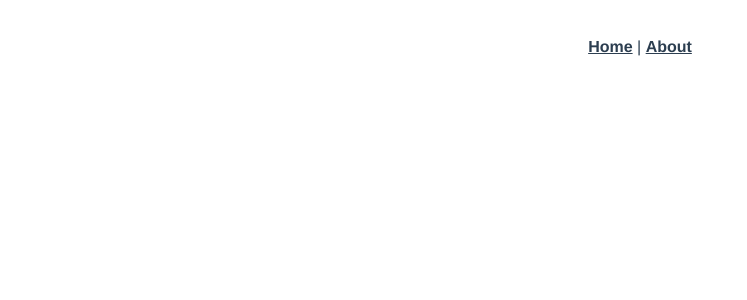
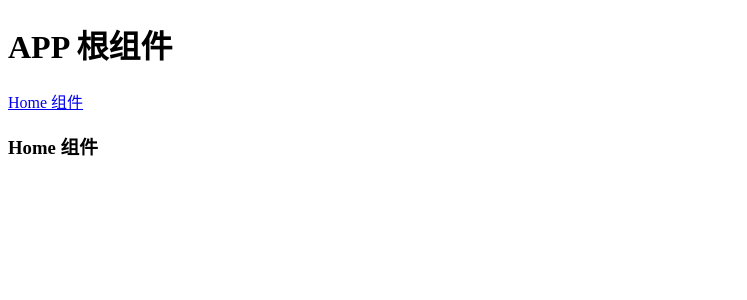
Before and after one commit to wood224/QuietMusic, a Vue app in the folder front/: page /#/home in a window 1280 px wide. Before the commit this address had no page. Shown: the top 300 px of the page, without its empty margins (0-747 px from the left). Built offline with nearby package versions, Linux system fonts and the light colour scheme.

Commit message:
初步格式化

```diff
--- a/front/public/index.html
+++ b/front/public/index.html
@@ -1,17 +1,23 @@
 <!DOCTYPE html>
 <html lang="">
+
 <head>
   <meta charset="utf-8">
   <meta http-equiv="X-UA-Compatible" content="IE=edge">
   <meta name="viewport" content="width=device-width,initial-scale=1.0">
-    <link rel="icon" href="<%= BASE_URL %>favicon.ico">
-    <title><%= htmlWebpackPlugin.options.title %></title>
+  <link rel="icon" href="favicon.ico">
+  <title>
+    <%= htmlWebpackPlugin.options.title %>
+  </title>
 </head>
+
 <body>
   <noscript>
-      <strong>We're sorry but <%= htmlWebpackPlugin.options.title %> doesn't work properly without JavaScript enabled. Please enable it to continue.</strong>
+    <strong>We're sorry but <%= htmlWebpackPlugin.options.title %> doesn't work properly without JavaScript enabled.
+        Please enable it to continue.</strong>
   </noscript>
   <div id="app"></div>
   <!-- built files will be auto injected -->
 </body>
+
 </html>
--- a/front/src/App.vue
+++ b/front/src/App.vue
@@ -1,30 +1,18 @@
 <template>
-  <nav>
-    <router-link to="/">Home</router-link> |
-    <router-link to="/about">About</router-link>
-  </nav>
-  <router-view/>
+  <div>
+    <h1>APP 根组件</h1>
+
+    <router-link to="/home">Home 组件</router-link>
+
+    <router-view></router-view>
+  </div>
 </template>
 
-<style lang="less">
-#app {
-  font-family: Avenir, Helvetica, Arial, sans-serif;
-  -webkit-font-smoothing: antialiased;
-  -moz-osx-font-smoothing: grayscale;
-  text-align: center;
-  color: #2c3e50;
+<script>
+export default {
+
 }
+</script>
 
-nav {
-  padding: 30px;
-
-  a {
-    font-weight: bold;
-    color: #2c3e50;
-
-    &.router-link-exact-active {
-      color: #42b983;
-    }
-  }
-}
+<style lang="less" scoped>
 </style>
--- /dev/null
+++ b/front/src/components/Home.vue
@@ -0,0 +1,14 @@
+<template>
+    <div>
+        <h3> Home 组件</h3>
+    </div>
+</template>
+
+<script>
+export default {
+    name: 'Home',
+}
+</script>
+
+<style lang="less" scoped>
+</style>
--- a/front/src/main.js
+++ b/front/src/main.js
@@ -3,4 +3,8 @@ import App from './App.vue'
 import router from './router'
 import store from './store'
 
-createApp(App).use(store).use(router).mount('#app')
+const app = createApp(App)
+
+app.use(store).use(router)
+
+app.mount('#app')
--- a/front/src/router/index.js
+++ b/front/src/router/index.js
@@ -1,19 +1,14 @@
 import { createRouter, createWebHashHistory } from 'vue-router'
-import HomeView from '../views/HomeView.vue'
+import Home from '../components/Home.vue'
 
 const routes = [
   {
     path: '/',
-    name: 'home',
-    component: HomeView
+    redirect: '/home'
   },
   {
-    path: '/about',
-    name: 'about',
-    // route level code-splitting
-    // this generates a separate chunk (about.[hash].js) for this route
-    // which is lazy-loaded when the route is visited.
-    component: () => import(/* webpackChunkName: "about" */ '../views/AboutView.vue')
+    path: '/home',
+    component: Home
   }
 ]
 
--- a/front/src/views/AboutView.vue
+++ /dev/null
@@ -1,5 +0,0 @@
-<template>
-  <div class="about">
-    <h1>This is an about page</h1>
-  </div>
-</template>
--- a/front/src/views/HomeView.vue
+++ /dev/null
@@ -1,18 +0,0 @@
-<template>
-  <div class="home">
-    <img alt="Vue logo" src="../assets/logo.png">
-    <HelloWorld msg="Welcome to Your Vue.js App"/>
-  </div>
-</template>
-
-<script>
-// @ is an alias to /src
-import HelloWorld from '@/components/HelloWorld.vue'
-
-export default {
-  name: 'HomeView',
-  components: {
-    HelloWorld
-  }
-}
-</script>
```
Lines whose indentation alone changed are shown as unchanged.
